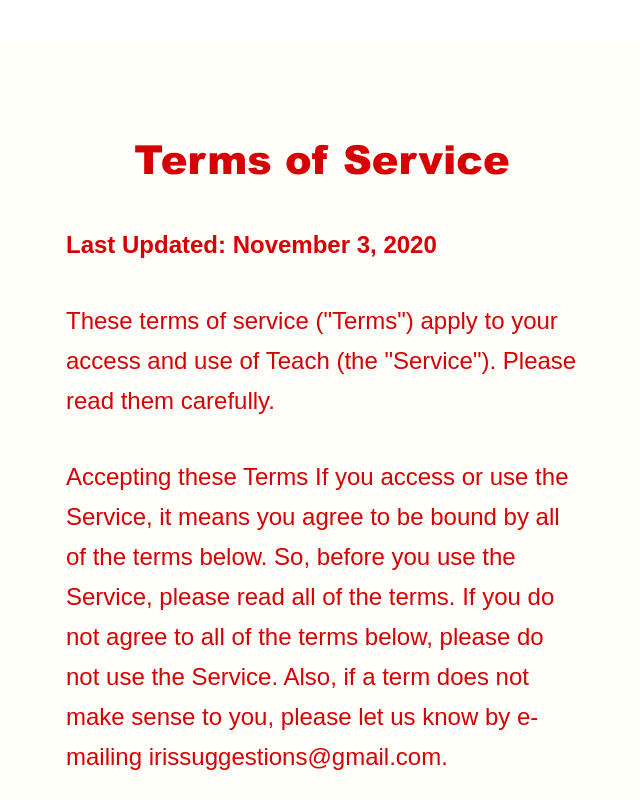
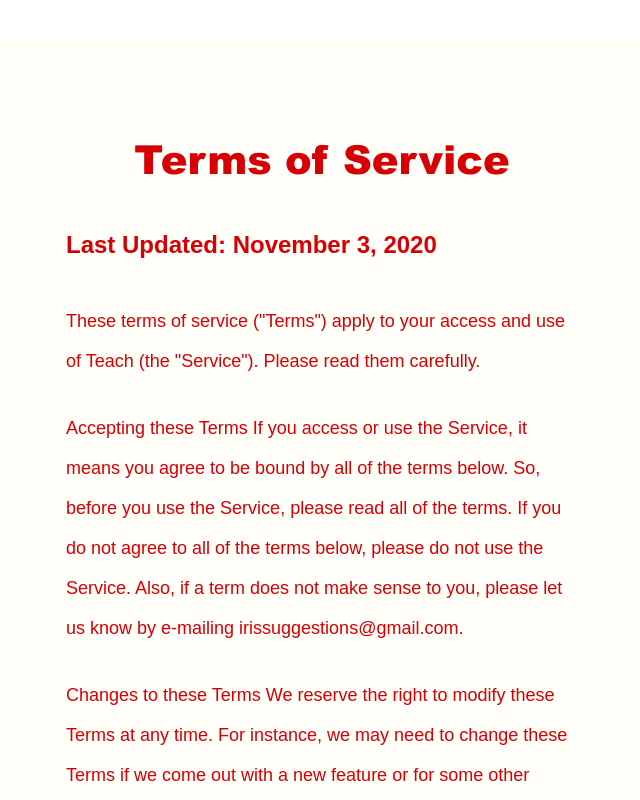
Before and after one commit to IrisHub/drop-the-fax, a React (Create React App) app: page /tos in a window 1280 px wide. Shown: the top 800 px of the page, without its empty margins (318-958 px from the left). Built offline with nearby package versions, Linux system fonts and the light colour scheme.

Commit message:
i fucking love trees

```diff
--- a/src/App.js
+++ b/src/App.js
@@ -111,6 +111,9 @@
         <Highlighter text = "Q: HAVE U EVEN SEEN A FAX MACHINE BEFORE?"></Highlighter>
         <Paragraph text = " A: ¯\_(ツ)_/¯  WE JUST KNOW THAT FAX MACHINES ARE OUTDATED AND ANNOYING, JUST LIKE YOUR CAMPUS TUITION POLICIES."></Paragraph>
 
+        <Highlighter text = "Q: WHAT ABOUT THE TREES???"></Highlighter>
+        <Paragraph text = " A: WE'RE NOT HERE TO DESTROY THE ENVIRONMENT. WE'RE PERSONALLY DONATING TO ONETREEPLANTED.ORG TO OFFSET THE PAPERS WE'RE PRINTING."></Paragraph>
+
 
 
         {/* {/* <Paragraph text = "ADMINISTRATORS HAVEN'T LISTENED TO PETITIONS.  BUT FLOODING AN OFFICE WITH THOUSANDS OF FAXES?  THAT'S A STATEMENT.  JOIN US TO PROTEST FULL TUITION IN ONLINE SCHOOL THIS YEAR. "></Paragraph> */}
--- a/src/components/paragraph.js
+++ b/src/components/paragraph.js
@@ -6,7 +6,7 @@
 const CaseParagraph = styled.div`
     font-weight: 500;
     font-family: Arial;
-    font-size: 24px;
+    font-size: 18px;
     line-height: 40px;
     text-align: left;
     margin-top: 1em;
--- a/src/small-img.css
+++ b/src/small-img.css
@@ -19,8 +19,5 @@
         padding-bottom: none;
         padding-right: 20%;
         padding-left: 17%;
-
-
-
     }
   }
```
